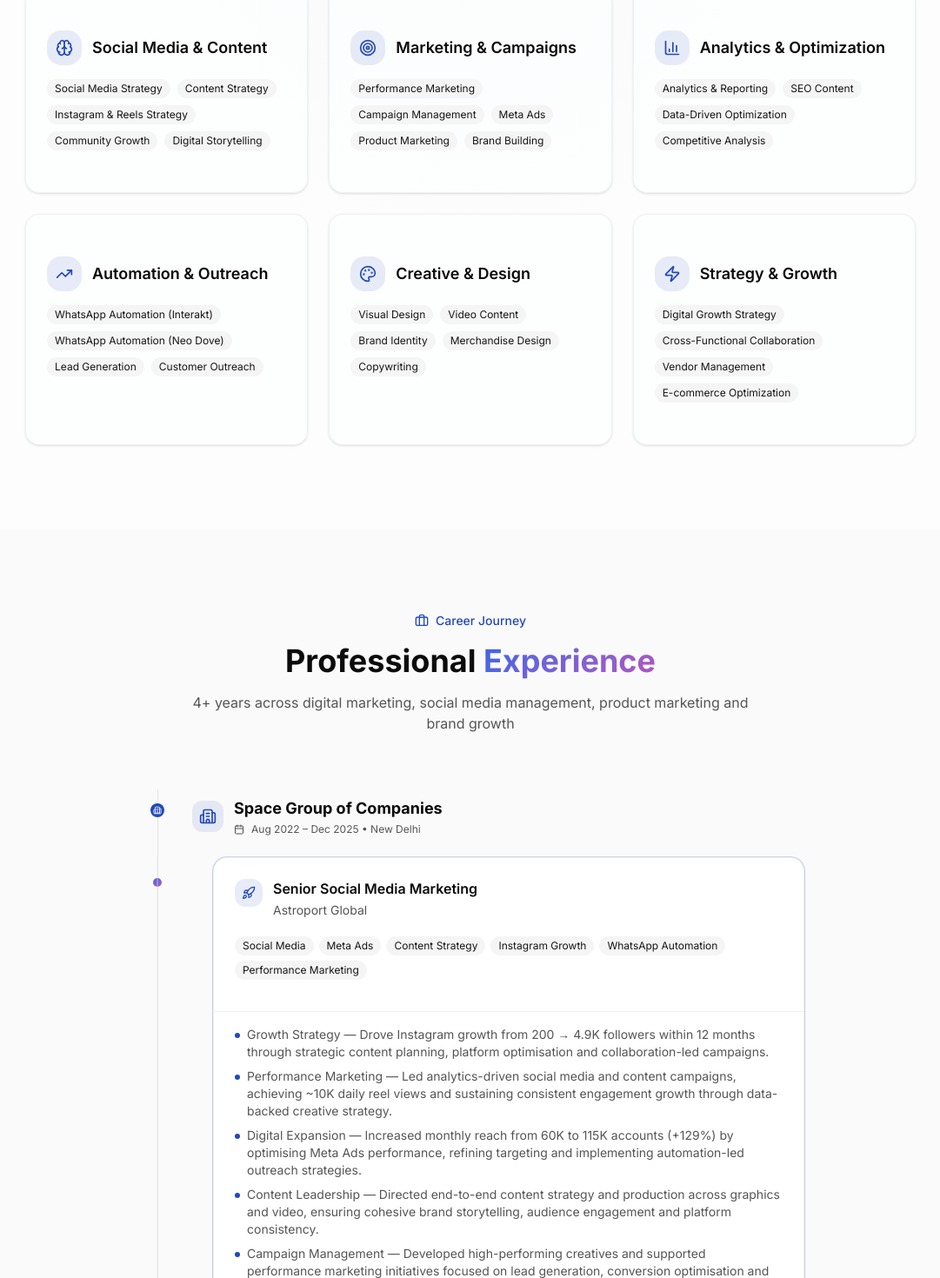
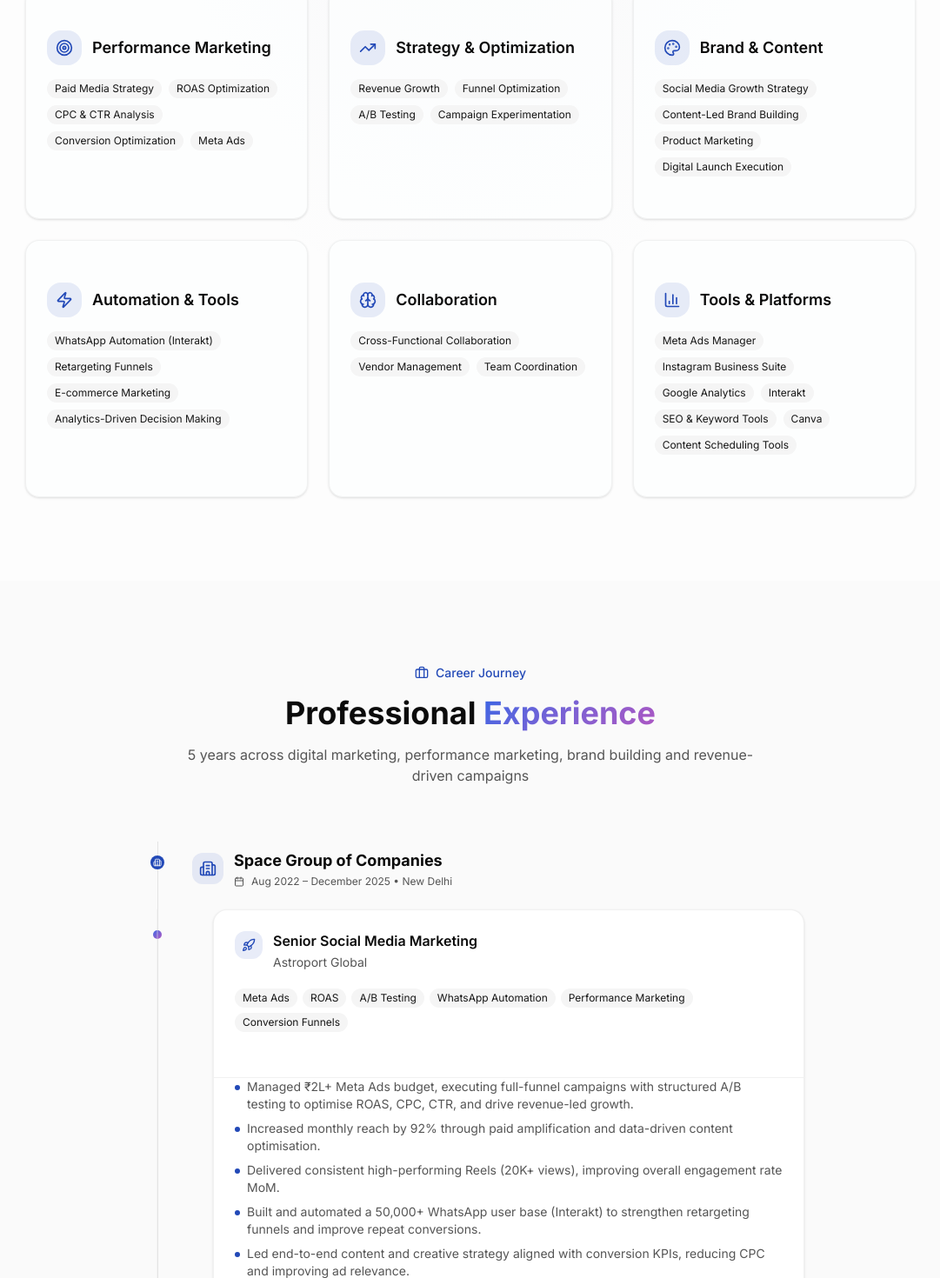
Before and after one commit to cloudyunicorn/triptikumari, a Next.js app: page / in a window 1280 px wide. Shown: the part 1178-2648 px from the top of the page at 87% size, without its empty margins (99-1180 px from the left). Built offline with nearby package versions, Linux system fonts and the light colour scheme.

Commit message:
change content

```diff
--- a/components/ui/experience-section.tsx
+++ b/components/ui/experience-section.tsx
@@ -2,9 +2,8 @@
 
 import { Card, CardContent, CardDescription, CardHeader, CardTitle } from "@/components/ui/card"
 import { Badge } from "@/components/ui/badge"
-import { Calendar, ChevronDown, Rocket, BarChart, Briefcase, Megaphone, ShoppingBag, Shirt, Heart, Building2 } from 'lucide-react'
-import { useState } from 'react'
-import { motion, AnimatePresence } from 'framer-motion'
+import { Calendar, Rocket, Briefcase, Megaphone, ShoppingBag, Heart, Building2 } from 'lucide-react'
+import { motion } from 'framer-motion'
 
 const experiences = [
   {
@@ -14,80 +13,55 @@ const experiences = [
     period: "Aug 2022 – Dec 2025",
     isParentHeader: true,
     description: [
-      "Growth Strategy — Drove Instagram growth from 200 → 4.9K followers within 12 months through strategic content planning, platform optimisation and collaboration-led campaigns.",
-      "Performance Marketing — Led analytics-driven social media and content campaigns, achieving ~10K daily reel views and sustaining consistent engagement growth through data-backed creative strategy.",
-      "Digital Expansion — Increased monthly reach from 60K to 115K accounts (+129%) by optimising Meta Ads performance, refining targeting and implementing automation-led outreach strategies.",
-      "Content Leadership — Directed end-to-end content strategy and production across graphics and video, ensuring cohesive brand storytelling, audience engagement and platform consistency.",
-      "Campaign Management — Developed high-performing creatives and supported performance marketing initiatives focused on lead generation, conversion optimisation and measurable ROI.",
-      "Marketing Automation — Implemented Interakt WhatsApp automation workflows to scale customer outreach and engagement across a 20,000+ user base.",
-      "Website Strategy — Managed website content development, full content audits and ongoing updates to enhance digital communication, improve user experience and maintain brand relevance."
+      "Managed ₹2L+ Meta Ads budget, executing full-funnel campaigns with structured A/B testing to optimise ROAS, CPC, CTR, and drive revenue-led growth.",
+      "Increased monthly reach by 92% through paid amplification and data-driven content optimisation.",
+      "Delivered consistent high-performing Reels (20K+ views), improving overall engagement rate MoM.",
+      "Built and automated a 50,000+ WhatsApp user base (Interakt) to strengthen retargeting funnels and improve repeat conversions.",
+      "Led end-to-end content and creative strategy aligned with conversion KPIs, reducing CPC and improving ad relevance.",
+      "Optimised website content and landing funnels to enhance user journey and campaign efficiency."
     ],
-    tags: ["Social Media", "Meta Ads", "Content Strategy", "Instagram Growth", "WhatsApp Automation", "Performance Marketing"],
+    tags: ["Meta Ads", "ROAS", "A/B Testing", "WhatsApp Automation", "Performance Marketing", "Conversion Funnels"],
     icon: Rocket
   },
   {
-    title: "Merchandise & Design",
+    title: "Merchandise & Digital Marketing",
     company: "Space Technology And Education Pvt. Ltd.",
     parentCompany: "Space Group of Companies | New Delhi",
     period: "Aug 2022 – Dec 2025",
     description: [
-      "Managed digital launch of 150+ official ISRO merchandise products across 30+ SKUs with integrated social promotion.",
-      "Developed digital and social media creatives, boosting brand visibility and engagement.",
-      "Optimized SEO-driven e-commerce listings, boosting organic discoverability and online sales performance.",
-      "Collaborated on product design, packaging, pricing and positioning to maintain a premium brand image.",
-      "Coordinated vendors on sampling and quality checks to ensure timely market-ready delivery."
+      "Led digital launch of 150+ official ISRO merchandise products across 30+ SKUs.",
+      "Generated ₹10L+ in merchandise revenue through integrated social media campaigns and e-commerce optimisation.",
+      "Improved product discoverability through SEO-led listing optimisation, increasing organic visibility.",
+      "Collaborated on pricing, packaging, and positioning to maintain premium brand perception.",
+      "Coordinated vendor sampling and quality checks for timely execution."
     ],
-    tags: ["Merchandise Design", "SEO", "E-commerce", "Product Marketing", "ISRO"],
+    tags: ["ISRO Merchandise", "E-commerce", "SEO", "Product Marketing", "Revenue Growth"],
     icon: ShoppingBag
   },
   {
-    title: "Social Media Manager & Analyst",
-    company: "Space Foundation",
-    parentCompany: "Space Group of Companies | New Delhi",
-    period: "Aug 2022 – Dec 2025",
+    title: "Senior Executive – Social Media Marketing",
+    company: "Pariyaat",
+    period: "Nov 2021 – Aug 2022",
     description: [
-      "Managed and executed social media strategy to promote science education, astronomy and space sciences across public, educational and media audiences.",
-      "Created engaging, platform-specific content and analyzed performance using data-driven tools to optimize reach, engagement and impact."
+      "Generated ₹10L+ in revenue through integrated digital campaigns and performance-led social strategies.",
+      "Designed conversion-focused content funnels aligned with customer journey stages to improve sales efficiency.",
+      "Strengthened brand positioning in the competitive fashion market through trend-backed campaign execution.",
+      "Improved engagement and campaign performance through analytics-driven content optimisation."
     ],
-    tags: ["Social Media", "Analytics", "Content Strategy", "Science Education"],
-    icon: BarChart
+    tags: ["Revenue Growth", "Content Funnels", "Fashion Marketing", "Performance Marketing"],
+    icon: Megaphone
   },
   {
-    title: "Project Lead: Space Apparel & Prototypes",
-    company: "Space Group of Companies",
-    parentCompany: "Space Group of Companies | New Delhi",
-    period: "Aug 2022 – Dec 2025",
+    title: "Social Media & Marketing Coordinator",
+    company: "Parikalpana",
+    period: "Nov 2020 – Oct 2021",
     description: [
-      "Led an educational prototype project featuring a high-fidelity Gaganyaan Astronaut Suit for public showcases.",
-      "Designed functional uniforms for astronomy professionals, combining practicality with visual storytelling.",
       "Managed social media and digital communication for social impact campaigns.",
-      "Created posters, videos and promotional creatives for 50+ events and initiatives.",
-      "Executed digital event promotion and coordinated with internal teams to ensure consistent brand messaging."
+      "Created posters, videos, and promotional creatives for 50+ events and initiatives.",
+      "Executed digital event promotion and coordinated with internal teams for consistent messaging."
     ],
-    tags: ["Project Leadership", "Product Design", "Visual Storytelling", "Event Promotion"],
-    icon: Shirt
-  },
-  {
-    title: "Social Media & Marketing Coordinator (Non-Profit)",
-    company: "Parikalpana | Assam (Hybrid)",
-    period: "Nov 2020 – Dec 2023",
-    description: [
-      "Managed end-to-end social media strategy and visual storytelling, directing professional photoshoots to elevate brand positioning in the fashion market.",
-      "Leveraged trend research to produce high-impact digital campaigns that maintained consistent audience engagement and brand relevance."
-    ],
-    tags: ["Non-Profit", "Social Media", "Visual Storytelling", "Fashion Marketing"],
+    tags: ["Social Impact", "Event Promotion", "Digital Communication", "Creative Content"],
     icon: Heart
-  },
-  {
-    title: "Senior Executive – Social Media Marketing (Freelance)",
-    company: "Pariyaat | Assam (Hybrid)",
-    period: "June 2021 – Oct 2023",
-    description: [
-      "Managed end-to-end social media strategy and visual storytelling, directing professional photoshoots to elevate brand positioning in the fashion market.",
-      "Leveraged trend research to produce high-impact digital campaigns that maintained consistent audience engagement and brand relevance."
-    ],
-    tags: ["Social Media", "Fashion Marketing", "Visual Storytelling", "Freelance"],
-    icon: Megaphone
   }
 ]
 
@@ -110,11 +84,10 @@ const itemVariants = {
 }
 
 export default function ExperienceSection() {
-  const [expandedIndex, setExpandedIndex] = useState<number | null>(0)
 
-  // Group experiences: first 4 are under Space Group
-  const spaceGroupExperiences = experiences.slice(0, 4)
-  const otherExperiences = experiences.slice(4)
+  // Group experiences: first 2 are under Space Group
+  const spaceGroupExperiences = experiences.slice(0, 2)
+  const otherExperiences = experiences.slice(2)
 
   return (
     <section className="py-16 md:py-24 bg-muted/30">
@@ -135,7 +108,7 @@ export default function ExperienceSection() {
             Professional <span className="text-gradient">Experience</span>
           </h2>
           <p className="text-muted-foreground max-w-2xl mx-auto">
-            4+ years across digital marketing, social media management, product marketing and brand growth
+            5 years across digital marketing, performance marketing, brand building and revenue-driven campaigns
           </p>
         </motion.div>
 
@@ -166,7 +139,7 @@ export default function ExperienceSection() {
                 <h3 className="font-bold text-base md:text-lg">Space Group of Companies</h3>
                 <div className="flex items-center gap-2 text-xs text-muted-foreground mt-0.5">
                   <Calendar className="h-3 w-3 shrink-0" />
-                  <span>Aug 2022 – Dec 2025 • New Delhi</span>
+                  <span>Aug 2022 – December 2025 • New Delhi</span>
                 </div>
               </div>
             </div>
@@ -184,11 +157,7 @@ export default function ExperienceSection() {
               {/* Connector line from parent */}
               <div className="absolute left-0 top-0 bottom-0 -translate-x-1/2 w-px bg-border/60" />
 
-              <Card
-                className={`cursor-pointer hover-lift border-border/50 transition-all ${expandedIndex === index ? 'ring-1 ring-primary/20' : ''
-                  }`}
-                onClick={() => setExpandedIndex(expandedIndex === index ? null : index)}
-              >
+              <Card className="hover-lift border-border/50 transition-all">
                 <CardHeader className="pb-3 px-4 md:px-6">
                   {/* Title and company */}
                   <div className="flex items-start gap-3">
@@ -215,22 +184,15 @@ export default function ExperienceSection() {
                   </div>
                 </CardHeader>
 
-                <AnimatePresence>
-                  {expandedIndex === index && (
-                    <motion.div
-                      initial={{ height: 0, opacity: 0 }}
-                      animate={{ height: "auto", opacity: 1 }}
-                      exit={{ height: 0, opacity: 0 }}
-                      transition={{ duration: 0.3 }}
-                    >
-                      <CardContent className="pt-0 border-t border-border/50">
-                        <ul className="space-y-2 mt-4">
+                <CardContent className="pt-0 border-t border-border/50 mt-4">
+                  <ul className="space-y-2">
                     {exp.description.map((item, idx) => (
                       <motion.li
                         key={idx}
                         className="flex items-start gap-2 text-sm text-muted-foreground"
                         initial={{ opacity: 0, x: -10 }}
-                              animate={{ opacity: 1, x: 0 }}
+                        whileInView={{ opacity: 1, x: 0 }}
+                        viewport={{ once: true }}
                         transition={{ delay: idx * 0.05 }}
                       >
                         <span className="w-1.5 h-1.5 rounded-full bg-primary mt-2 shrink-0" />
@@ -239,19 +201,6 @@ export default function ExperienceSection() {
                     ))}
                   </ul>
                 </CardContent>
-                    </motion.div>
-                  )}
-                </AnimatePresence>
-
-                {/* Expand indicator */}
-                <div className="px-6 pb-4 flex justify-center">
-                  <motion.div
-                    animate={{ rotate: expandedIndex === index ? 180 : 0 }}
-                    transition={{ duration: 0.2 }}
-                  >
-                    <ChevronDown className="h-4 w-4 text-muted-foreground" />
-                  </motion.div>
-                </div>
               </Card>
             </motion.div>
           ))}
@@ -268,11 +217,7 @@ export default function ExperienceSection() {
                 {/* Timeline dot */}
                 <div className="absolute left-4 md:left-6 -translate-x-1/2 top-6 w-3 h-3 rounded-full accent-dot" />
 
-                <Card
-                  className={`cursor-pointer hover-lift border-border/50 transition-all ${expandedIndex === globalIndex ? 'ring-1 ring-primary/20' : ''
-                    }`}
-                  onClick={() => setExpandedIndex(expandedIndex === globalIndex ? null : globalIndex)}
-                >
+                <Card className="hover-lift border-border/50 transition-all">
                   <CardHeader className="pb-3 px-4 md:px-6">
                     {/* Period */}
                     <div className="flex items-center gap-2 text-xs text-muted-foreground mb-2">
@@ -305,22 +250,15 @@ export default function ExperienceSection() {
                     </div>
                   </CardHeader>
 
-                  <AnimatePresence>
-                    {expandedIndex === globalIndex && (
-                      <motion.div
-                        initial={{ height: 0, opacity: 0 }}
-                        animate={{ height: "auto", opacity: 1 }}
-                        exit={{ height: 0, opacity: 0 }}
-                        transition={{ duration: 0.3 }}
-                      >
-                        <CardContent className="pt-0 border-t border-border/50">
-                          <ul className="space-y-2 mt-4">
+                  <CardContent className="pt-0 border-t border-border/50 mt-4">
+                    <ul className="space-y-2">
                       {exp.description.map((item, idx) => (
                         <motion.li
                           key={idx}
                           className="flex items-start gap-2 text-sm text-muted-foreground"
                           initial={{ opacity: 0, x: -10 }}
-                                animate={{ opacity: 1, x: 0 }}
+                          whileInView={{ opacity: 1, x: 0 }}
+                          viewport={{ once: true }}
                           transition={{ delay: idx * 0.05 }}
                         >
                           <span className="w-1.5 h-1.5 rounded-full bg-primary mt-2 shrink-0" />
@@ -329,19 +267,6 @@ export default function ExperienceSection() {
                       ))}
                     </ul>
                   </CardContent>
-                      </motion.div>
-                    )}
-                  </AnimatePresence>
-
-                  {/* Expand indicator */}
-                  <div className="px-6 pb-4 flex justify-center">
-                    <motion.div
-                      animate={{ rotate: expandedIndex === globalIndex ? 180 : 0 }}
-                      transition={{ duration: 0.2 }}
-                    >
-                      <ChevronDown className="h-4 w-4 text-muted-foreground" />
-                    </motion.div>
-                  </div>
                 </Card>
               </motion.div>
             )
--- a/components/ui/footer.tsx
+++ b/components/ui/footer.tsx
@@ -57,7 +57,7 @@ export default function Footer() {
             <div className="space-y-3">
               <h3 className="text-lg font-bold">Tripti Kumari</h3>
               <p className="text-sm text-muted-foreground">
-                Digital Marketing Specialist | Social Media & Growth Strategist with 4+ years of experience.
+                Digital Marketing & Social Media Growth Strategist with 4+ years of experience in Meta Ads, Conversion Funnels, Brand Building, and Revenue-Driven Campaigns.
               </p>
             </div>
 
--- a/components/ui/hero-section.tsx
+++ b/components/ui/hero-section.tsx
@@ -16,11 +16,11 @@ import { useState, useEffect } from 'react'
 import { motion } from 'framer-motion'
 
 const roles = [
-  "Digital Marketing Specialist",
-  "Social Media Strategist",
-  "Growth Strategist",
+  "Digital Marketing & Social Media Growth Strategist",
+  "Performance Marketing Specialist",
   "Brand Growth Expert",
   "Content Strategist",
+  "Revenue-Driven Campaigner",
 ]
 
 // Animation variants
@@ -145,11 +145,11 @@ export default function HeroSection() {
               className="text-base md:text-lg text-muted-foreground max-w-xl leading-relaxed"
               variants={fadeInUp}
             >
-              Result-driven Social Media & Digital Marketing Professional with{' '}
+              Growth-focused Digital Marketing & Social Media Strategist with{' '}
               <span className="font-semibold text-foreground">4+ years</span> of experience
-              driving brand growth, engagement and lead generation across multi-platform
-              ecosystems. Expertise in content strategy, performance marketing, analytics-driven
-              optimization and community building.
+              in Meta Ads, Conversion Funnels, Brand Building, and Revenue-Driven Campaigns.
+              Proven track record of scaling engagement by 90%+ and generating multi-lakh
+              revenue through integrated digital strategies.
             </motion.p>
 
             {/* CTA buttons */}
@@ -233,15 +233,6 @@ export default function HeroSection() {
                 />
               </div>
 
-              {/* Experience badge */}
-              <motion.div
-                className="absolute -bottom-2 -right-2 glass px-4 py-2 rounded-full shadow-lg"
-                initial={{ opacity: 0, scale: 0.8 }}
-                animate={{ opacity: 1, scale: 1 }}
-                transition={{ delay: 0.6 }}
-              >
-                <span className="text-sm font-bold text-gradient">4+ Years</span>
-              </motion.div>
             </div>
           </motion.div>
         </div>
--- a/components/ui/skills-section.tsx
+++ b/components/ui/skills-section.tsx
@@ -7,34 +7,34 @@ import { motion } from 'framer-motion'
 
 const skillCategories = [
   {
-    title: "Social Media & Content",
-    icon: Brain,
-    skills: ["Social Media Strategy", "Content Strategy", "Instagram & Reels Strategy", "Community Growth", "Digital Storytelling"]
+    title: "Performance Marketing",
+    icon: Target,
+    skills: ["Paid Media Strategy", "ROAS Optimization", "CPC & CTR Analysis", "Conversion Optimization", "Meta Ads"]
   },
   {
-    title: "Marketing & Campaigns",
-    icon: Target,
-    skills: ["Performance Marketing", "Campaign Management", "Meta Ads", "Product Marketing", "Brand Building"]
+    title: "Strategy & Optimization",
+    icon: TrendingUp,
+    skills: ["Revenue Growth", "Funnel Optimization", "A/B Testing", "Campaign Experimentation"]
   },
   {
-    title: "Analytics & Optimization",
-    icon: BarChart3,
-    skills: ["Analytics & Reporting", "SEO Content", "Data-Driven Optimization", "Competitive Analysis"]
+    title: "Brand & Content",
+    icon: Palette,
+    skills: ["Social Media Growth Strategy", "Content-Led Brand Building", "Product Marketing", "Digital Launch Execution"]
   },
   {
-    title: "Automation & Outreach",
-    icon: TrendingUp,
-    skills: ["WhatsApp Automation (Interakt)", "WhatsApp Automation (Neo Dove)", "Lead Generation", "Customer Outreach"]
+    title: "Automation & Tools",
+    icon: Zap,
+    skills: ["WhatsApp Automation (Interakt)", "Retargeting Funnels", "E-commerce Marketing", "Analytics-Driven Decision Making"]
   },
   {
-    title: "Creative & Design",
-    icon: Palette,
-    skills: ["Visual Design", "Video Content", "Brand Identity", "Merchandise Design", "Copywriting"]
+    title: "Collaboration",
+    icon: Brain,
+    skills: ["Cross-Functional Collaboration", "Vendor Management", "Team Coordination"]
   },
   {
-    title: "Strategy & Growth",
-    icon: Zap,
-    skills: ["Digital Growth Strategy", "Cross-Functional Collaboration", "Vendor Management", "E-commerce Optimization"]
+    title: "Tools & Platforms",
+    icon: BarChart3,
+    skills: ["Meta Ads Manager", "Instagram Business Suite", "Google Analytics", "Interakt", "SEO & Keyword Tools", "Canva", "Content Scheduling Tools"]
   }
 ]
 
@@ -81,7 +81,7 @@ export default function SkillsSection() {
             Skills & <span className="text-gradient">Capabilities</span>
           </h2>
           <p className="text-muted-foreground max-w-2xl mx-auto">
-            Expertise in content strategy, performance marketing, analytics-driven optimization and community building
+            Expertise in performance marketing, conversion funnels, brand building, and revenue-driven campaigns
           </p>
         </motion.div>
 
--- a/components/ui/strengths-section.tsx
+++ b/components/ui/strengths-section.tsx
@@ -6,40 +6,40 @@ import { motion } from 'framer-motion'
 
 const strengths = [
   {
-    title: "Social Media Strategy & Growth",
-    icon: Zap,
-    description: "Drove multi-fold follower growth and 100%+ reach expansion across platforms through strategic content planning and trend-driven campaigns.",
-    highlights: ["Follower Growth", "Reach Expansion", "Community Building"]
+    title: "Performance Marketing",
+    icon: Target,
+    description: "Expert in managing Meta Ads budgets, executing full-funnel campaigns with A/B testing to optimise ROAS, CPC, CTR, and drive revenue-led growth.",
+    highlights: ["Paid Media Strategy", "ROAS", "Conversion Optimization"]
   },
   {
-    title: "Performance Marketing & Digital Campaigns",
-    icon: Target,
-    description: "Delivered high-engagement campaigns with consistent 5-figure views, leveraging Meta Ads and data-driven optimization.",
-    highlights: ["Meta Ads", "10K+ Daily Views", "Data-Driven"]
+    title: "Strategy & Optimization",
+    icon: Zap,
+    description: "Revenue-focused strategist with expertise in funnel optimization, A/B testing, and campaign experimentation to maximize business outcomes.",
+    highlights: ["Revenue Growth", "Funnel Optimization", "A/B Testing"]
   },
   {
-    title: "Content Strategy & Brand Storytelling",
+    title: "Brand & Content Strategy",
     icon: Layers,
-    description: "Visual and video-led brand building with consistent messaging across all digital assets and platforms.",
-    highlights: ["Visual Content", "Brand Voice", "Digital Storytelling"]
+    description: "Content-led brand building with social media growth strategy, product marketing, and digital launch execution across platforms.",
+    highlights: ["Brand Building", "Content Strategy", "Digital Launch"]
   },
   {
-    title: "Meta Ads & Interakt Automation",
+    title: "Automation & Retargeting",
     icon: Users,
-    description: "Large-scale outreach and conversions through Meta Ads campaigns and WhatsApp automation reaching 10,000+ users.",
-    highlights: ["WhatsApp Automation", "Lead Generation", "Conversions"]
+    description: "Built and automated 50,000+ WhatsApp user base through Interakt, strengthening retargeting funnels and improving repeat conversions.",
+    highlights: ["WhatsApp Automation", "Retargeting Funnels", "E-commerce"]
   },
   {
     title: "Product Marketing & Launch",
     icon: Handshake,
-    description: "Integrated digital promotion for multi-product launches including 150+ ISRO merchandise products across 30+ SKUs.",
-    highlights: ["Product Launch", "E-commerce", "150+ Products"]
+    description: "Led digital launch of 150+ ISRO merchandise products, generating ₹10L+ in revenue through integrated campaigns and e-commerce optimization.",
+    highlights: ["Product Launch", "₹10L+ Revenue", "150+ Products"]
   },
   {
-    title: "Collaboration & Vendor Management",
+    title: "Collaboration & Management",
     icon: Star,
-    description: "Multi-team coordination and timely delivery, managing vendor sourcing, sampling, quality checks and cross-functional execution.",
-    highlights: ["Cross-Functional", "Vendor Relations", "Timely Delivery"]
+    description: "Cross-functional collaboration and vendor management ensuring timely execution, quality assurance, and consistent brand messaging.",
+    highlights: ["Cross-Functional", "Vendor Management", "Team Coordination"]
   }
 ]
 
```
Also changed, not shown: 1 other file (tests, documents, lock files or other folders). Lines whose indentation alone changed are shown as unchanged.
